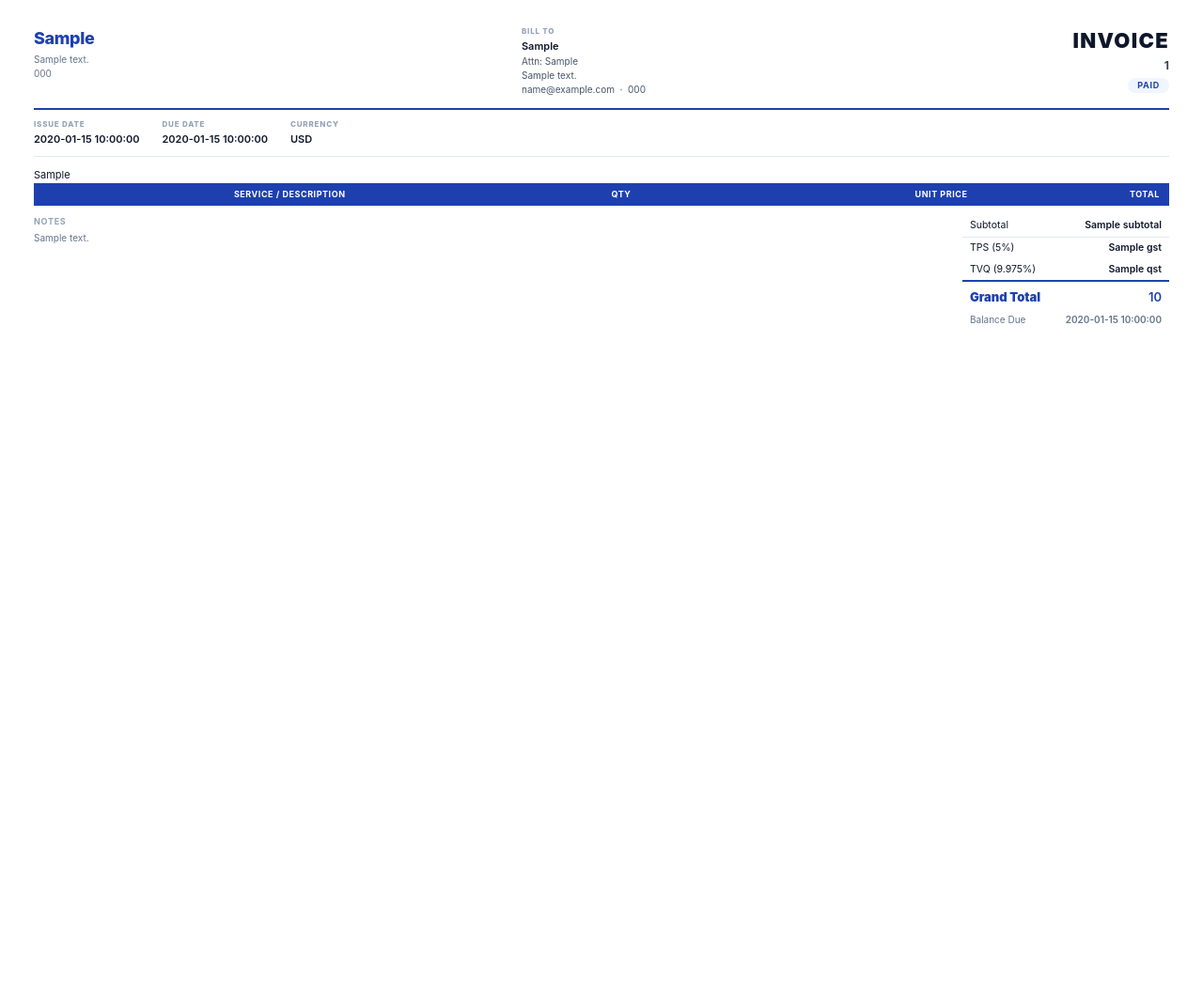
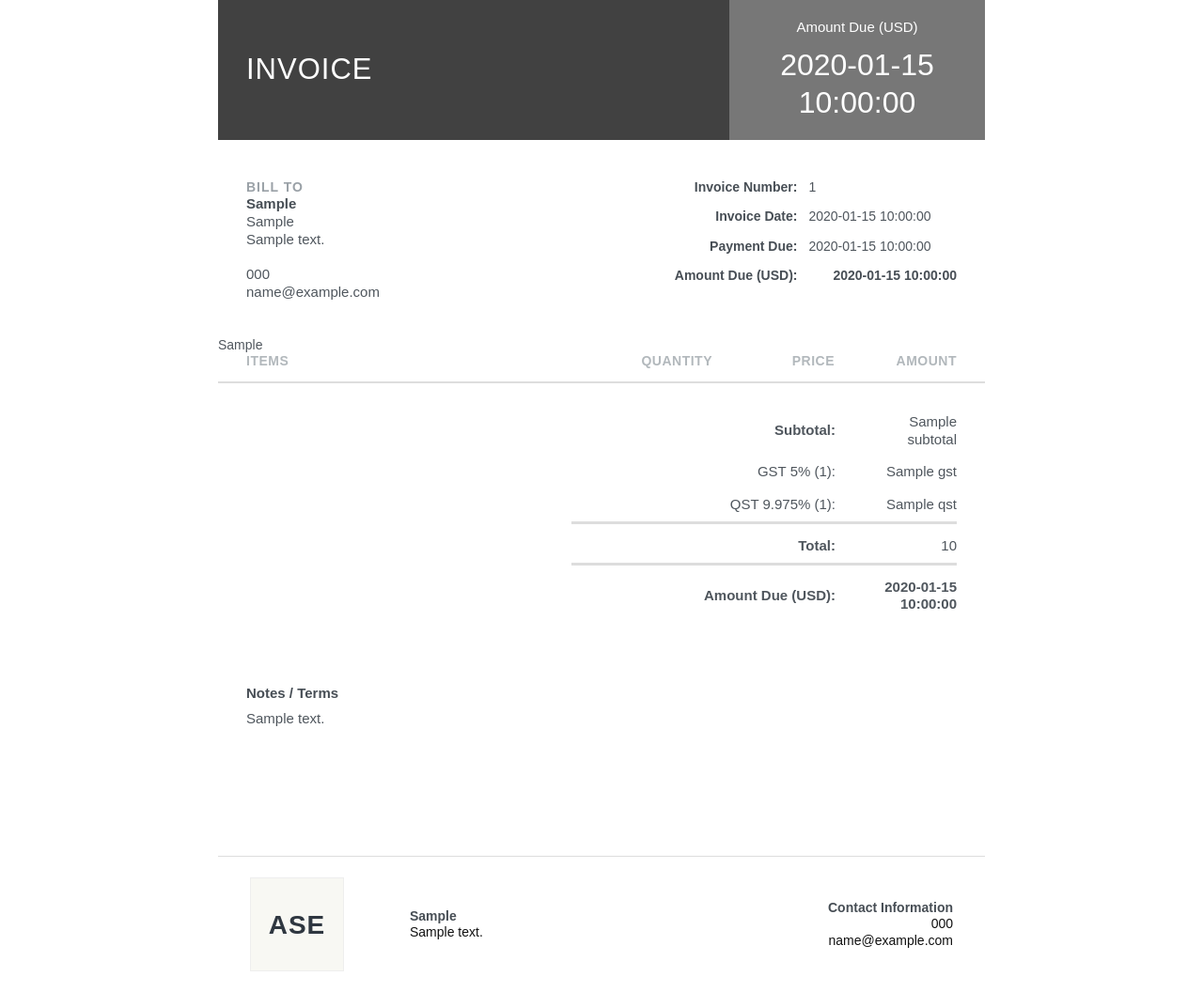
Before and after one commit to augustose/consultant-invoicing, a Python web app: template app/templates/invoice_default.html in a window 1280 px wide. Shown: the whole page at 94% size. Before the commit the page ends 344 px from the top, so only its background shows below. Run offline with Jinja, Linux system fonts and the light colour scheme; the template is opened without the code that fills it: most values are stand-ins (such as "Sample title", 1, 10 or a date in 2020); lists and menus that the app fills with data are empty.

Commit message:
Use wave-style invoice as default template

```diff
--- a/app/templates/invoice_default.html
+++ b/app/templates/invoice_default.html
@@ -4,263 +4,306 @@
     <meta charset="UTF-8">
     <title>Invoice {{ invoice_number }}</title>
     <style>
-        * { box-sizing: border-box; margin: 0; padding: 0; }
+        * {
+            box-sizing: border-box;
+        }
+
+        html,
+        body {
+            margin: 0;
+            padding: 0;
+            background: #ffffff;
+            color: #4f565d;
+            font-family: Arial, Helvetica, sans-serif;
+            font-size: 14px;
+            line-height: 1.25;
+        }
 
         body {
-            font-family: 'Inter', system-ui, -apple-system, sans-serif;
-            font-size: 11px;
-            color: #0f172a;
-            background: #fff;
-            padding: 28px 36px;
-            line-height: 1.4;
+            width: 8.5in;
+            min-height: 11in;
+            margin: 0 auto;
         }
 
-        /* ── Header ── */
-        .header {
+        .page {
+            min-height: 11in;
             display: flex;
-            justify-content: space-between;
-            align-items: flex-start;
-            margin-bottom: 10px;
-            padding-bottom: 12px;
-            border-bottom: 2px solid #1e40af;
+            flex-direction: column;
+            background: #ffffff;
         }
 
-        .vendor-name {
-            font-size: 18px;
-            font-weight: 800;
-            color: #1e40af;
-            letter-spacing: -0.02em;
+        .hero {
+            display: grid;
+            grid-template-columns: 2fr 1fr;
+            min-height: 134px;
+            color: #ffffff;
         }
 
-        .vendor-details {
-            font-size: 10px;
-            color: #64748b;
-            margin-top: 3px;
-            line-height: 1.5;
+        .hero-title {
+            background: #414141;
+            display: flex;
+            align-items: center;
+            padding: 0 30px;
+            font-size: 31px;
+            font-weight: 300;
+            letter-spacing: 1px;
+        }
+
+        .amount-panel {
+            background: #777777;
+            display: flex;
+            flex-direction: column;
+            align-items: center;
+            justify-content: center;
+            text-align: center;
+            padding: 20px;
+        }
+
+        .amount-panel-label {
+            font-size: 15px;
+            margin-bottom: 10px;
+        }
+
+        .amount-panel-value {
+            font-size: 32px;
+            font-weight: 300;
+        }
+
+        .summary {
+            display: grid;
+            grid-template-columns: 1.1fr 1fr;
+            gap: 64px;
+            padding: 42px 30px 38px;
+        }
+
+        .section-label {
+            color: #9aa1a7;
+            font-size: 14px;
+            font-weight: 600;
+            letter-spacing: 1px;
+            text-transform: uppercase;
         }
 
         .bill-to {
-            text-align: left;
-            padding: 0 24px;
+            font-size: 15px;
         }
 
-        .invoice-meta {
+        .bill-to strong,
+        .meta strong,
+        .notes strong,
+        .footer strong {
+            color: #474e55;
+            font-weight: 700;
+        }
+
+        .address,
+        .notes-text {
+            white-space: pre-line;
+        }
+
+        .meta {
+            font-size: 14px;
+        }
+
+        .meta-row {
+            display: grid;
+            grid-template-columns: 160px 1fr;
+            gap: 12px;
+            margin-bottom: 14px;
+        }
+
+        .meta-row strong {
             text-align: right;
         }
 
-        .invoice-title {
-            font-size: 22px;
-            font-weight: 900;
-            color: #0f172a;
-            letter-spacing: 0.06em;
-        }
-
-        .status-badge {
-            display: inline-block;
-            background: #eff6ff;
-            color: #1e40af;
-            padding: 2px 10px;
-            border-radius: 999px;
-            font-size: 9px;
-            font-weight: 700;
-            text-transform: uppercase;
-            letter-spacing: 0.08em;
-            margin-top: 4px;
-        }
-
-        .invoice-number {
-            font-size: 12px;
-            font-weight: 700;
-            color: #334155;
-            margin-top: 3px;
-        }
-
-        /* ── Dates bar ── */
-        .dates-bar {
-            display: flex;
-            gap: 24px;
-            margin-bottom: 12px;
-            padding-bottom: 10px;
-            border-bottom: 1px solid #e2e8f0;
-        }
-
-        /* ── Info row ── */
-        .info-label {
-            font-size: 8px;
-            font-weight: 800;
-            text-transform: uppercase;
-            letter-spacing: 0.1em;
-            color: #94a3b8;
-            margin-bottom: 3px;
-        }
-
-        .info-value {
-            font-size: 11px;
-            font-weight: 600;
-            color: #0f172a;
-        }
-
-        .info-value-sm {
-            font-size: 10px;
-            color: #475569;
-            line-height: 1.5;
-        }
-
-        /* ── Line items table ── */
-        table.items {
-            width: 100%;
-            border-collapse: collapse;
-            margin-bottom: 10px;
-        }
-
-        table.items thead tr {
-            background: #1e40af;
-            color: #fff;
-        }
-
-        table.items th {
-            padding: 6px 10px;
-            font-size: 9px;
-            font-weight: 700;
-            text-transform: uppercase;
-            letter-spacing: 0.06em;
-        }
-
-        table.items td {
-            padding: 7px 10px;
-            font-size: 10.5px;
-            border-bottom: 1px solid #f1f5f9;
-        }
-
-        table.items tbody tr:nth-child(even) {
-            background: #f8fafc;
-        }
-
-        .item-description {
-            font-weight: 600;
-        }
-
-        /* ── Totals ── */
-        .bottom-section {
-            display: flex;
-            justify-content: space-between;
-            align-items: flex-start;
-            margin-top: 10px;
-        }
-
-        .notes-block {
-            flex: 1;
-            padding-right: 40px;
-            font-size: 10px;
-            color: #64748b;
-            line-height: 1.5;
-        }
-
-        .notes-block strong {
-            font-size: 9px;
-            text-transform: uppercase;
-            letter-spacing: 0.08em;
-            color: #94a3b8;
-            display: block;
-            margin-bottom: 3px;
-        }
-
-        .totals-block {
-            width: 220px;
-        }
-
-        .totals-block table {
+        .items-table {
             width: 100%;
             border-collapse: collapse;
         }
 
-        .totals-block td {
-            padding: 4px 8px;
-            font-size: 10.5px;
-            border-bottom: none;
+        .items-table thead th {
+            padding: 0 30px 12px;
+            color: #b2b8bc;
+            font-size: 14px;
+            font-weight: 700;
+            letter-spacing: .5px;
+            text-align: left;
+            text-transform: uppercase;
+            border-bottom: 2px solid #dddddd;
         }
 
-        .totals-block td:last-child {
-            text-align: right;
-            font-weight: 600;
+        .items-table thead th:nth-child(2),
+        .items-table tbody td:nth-child(2) {
+            text-align: center;
+            width: 120px;
         }
 
-        .totals-divider {
-            border-top: 1px solid #e2e8f0;
+        .items-table thead th:nth-child(3),
+        .items-table thead th:nth-child(4),
+        .items-table tbody td:nth-child(3),
+        .items-table tbody td:nth-child(4) {
+            text-align: right;
+            width: 130px;
         }
 
-        .grand-total-row td {
-            padding: 7px 8px 4px;
-            font-size: 13px;
-            font-weight: 900;
-            color: #1e40af;
-            border-top: 2px solid #1e40af;
+        .items-table tbody tr {
+            background: #f2f2f2;
+            border-bottom: 3px solid #dddddd;
         }
 
-        .grand-total-row td:last-child {
+        .items-table tbody td {
+            padding: 20px 30px;
+            vertical-align: top;
+            font-size: 15px;
+        }
+
+        .item-description {
+            color: #4f565d;
+            font-weight: 700;
+            white-space: pre-line;
+        }
+
+        .item-detail {
+            margin-top: 2px;
+            font-weight: 400;
+        }
+
+        .totals-area {
+            display: grid;
+            grid-template-columns: 1fr 410px;
+            gap: 30px;
+            padding: 24px 30px 68px;
+        }
+
+        .totals-table {
+            width: 100%;
+            border-collapse: collapse;
+        }
+
+        .totals-table td {
+            padding: 8px 0;
+            font-size: 15px;
+        }
+
+        .totals-table td:first-child {
+            text-align: right;
+            padding-right: 24px;
+            white-space: nowrap;
+        }
+
+        .totals-table td:last-child {
+            text-align: right;
+            width: 105px;
+        }
+
+        .rule td {
+            padding-top: 14px;
+            border-top: 3px solid #dddddd;
+        }
+
+        .amount-due td {
+            font-weight: 700;
+        }
+
+        .notes {
+            padding: 0 30px 72px;
+            font-size: 15px;
+        }
+
+        .notes strong {
+            display: block;
+            margin-bottom: 8px;
+        }
+
+        .footer {
+            margin-top: auto;
+            display: grid;
+            grid-template-columns: 130px 1fr 1fr;
+            gap: 40px;
+            align-items: center;
+            padding: 22px 34px;
+            border-top: 1px solid #dddddd;
+            color: #111111;
+            font-size: 14px;
+        }
+
+        .mark {
+            width: 100px;
+            height: 100px;
+            border: 1px solid #eeeeee;
+            background: #f8f8f3;
+            display: flex;
+            align-items: center;
+            justify-content: center;
+            color: #2f3740;
+            font-size: 28px;
+            font-weight: 700;
+            letter-spacing: 1px;
+        }
+
+        .footer-contact {
             text-align: right;
         }
 
-        .balance-row td {
-            font-size: 10px;
-            color: #64748b;
+        @page {
+            size: letter;
+            margin: 0;
         }
 
-        /* ── Print ── */
         @media print {
-            body { padding: 18px 24px; }
-            @page { margin: 0; size: A4; }
+            body {
+                width: 8.5in;
+            }
         }
     </style>
 </head>
 <body>
+    <main class="page">
+        <header class="hero">
+            <div class="hero-title">INVOICE</div>
+            <div class="amount-panel">
+                <div class="amount-panel-label">Amount Due ({{ currency }})</div>
+                <div class="amount-panel-value">{{ balance_due }}</div>
+            </div>
+        </header>
 
-<!-- HEADER: Vendor | Bill To | Invoice Meta -->
-<div class="header">
-    <div>
-        <div class="vendor-name">{{ vendor_entity }}</div>
-        <div class="vendor-details">{{ vendor_address }}<br>{{ vendor_phone }}</div>
+        <section class="summary">
+            <div class="bill-to">
+                <div class="section-label">Bill To</div>
+                <strong>{{ client_entity }}</strong><br>
+                {{ client_contact }}<br>
+                <span class="address">{{ client_address }}</span><br><br>
+                {{ client_phone }}<br>
+                {{ client_email }}
             </div>
-    <div class="bill-to">
-        <div class="info-label">Bill To</div>
-        <div class="info-value">{{ client_entity }}</div>
-        <div class="info-value-sm">
-            Attn: {{ client_contact }}<br>
-            {{ client_address }}<br>
-            {{ client_email }} &nbsp;·&nbsp; {{ client_phone }}
+
+            <div class="meta">
+                <div class="meta-row">
+                    <strong>Invoice Number:</strong>
+                    <span>{{ invoice_number }}</span>
+                </div>
+                <div class="meta-row">
+                    <strong>Invoice Date:</strong>
+                    <span>{{ issue_date }}</span>
+                </div>
+                <div class="meta-row">
+                    <strong>Payment Due:</strong>
+                    <span>{{ due_date }}</span>
+                </div>
+                <div class="meta-row">
+                    <strong>Amount Due ({{ currency }}):</strong>
+                    <strong>{{ balance_due }}</strong>
                 </div>
             </div>
-    <div class="invoice-meta">
-        <div class="invoice-title">INVOICE</div>
-        <div class="invoice-number">{{ invoice_number }}</div>
-        <div class="status-badge">{{ status }}</div>
-    </div>
-</div>
+        </section>
 
-<!-- DATES BAR -->
-<div class="dates-bar">
-    <div>
-        <div class="info-label">Issue Date</div>
-        <div class="info-value">{{ issue_date }}</div>
-    </div>
-    <div>
-        <div class="info-label">Due Date</div>
-        <div class="info-value">{{ due_date }}</div>
-    </div>
-    <div>
-        <div class="info-label">Currency</div>
-        <div class="info-value">{{ currency }}</div>
-    </div>
-</div>
-
-<!-- LINE ITEMS -->
-<table class="items">
+        <table class="items-table">
             <thead>
                 <tr>
-            <th>Service / Description</th>
-            <th style="text-align:center;">Qty</th>
-            <th style="text-align:right;">Unit Price</th>
-            <th style="text-align:right;">Total</th>
+                    <th>Items</th>
+                    <th>Quantity</th>
+                    <th>Price</th>
+                    <th>Amount</th>
                 </tr>
             </thead>
             <tbody>
@@ -268,22 +311,48 @@
             </tbody>
         </table>
 
-<!-- TOTALS + NOTES -->
-<div class="bottom-section">
-    <div class="notes-block">
-        <strong>Notes</strong>
-        {{ notes }}
+        <section class="totals-area">
+            <div></div>
+            <table class="totals-table">
+                <tr>
+                    <td><strong>Subtotal:</strong></td>
+                    <td>{{ subtotal }}</td>
+                </tr>
+                <tr>
+                    <td>GST 5%{% if gst_number %} ({{ gst_number }}){% endif %}:</td>
+                    <td>{{ gst }}</td>
+                </tr>
+                <tr>
+                    <td>QST 9.975%{% if qst_number %} ({{ qst_number }}){% endif %}:</td>
+                    <td>{{ qst }}</td>
+                </tr>
+                <tr class="rule">
+                    <td><strong>Total:</strong></td>
+                    <td>{{ total }}</td>
+                </tr>
+                <tr class="rule amount-due">
+                    <td>Amount Due ({{ currency }}):</td>
+                    <td>{{ balance_due }}</td>
+                </tr>
+            </table>
+        </section>
+
+        <section class="notes">
+            <strong>Notes / Terms</strong>
+            <div class="notes-text">{{ notes }}</div>
+        </section>
+
+        <footer class="footer">
+            <div class="mark">ASE</div>
+            <div>
+                <strong>{{ vendor_entity }}</strong><br>
+                <span class="address">{{ vendor_address }}</span>
             </div>
-    <div class="totals-block">
-        <table>
-            <tr><td>Subtotal</td><td>{{ subtotal }}</td></tr>
-            <tr class="totals-divider"><td>TPS (5%)</td><td>{{ gst }}</td></tr>
-            <tr><td>TVQ (9.975%)</td><td>{{ qst }}</td></tr>
-            <tr class="grand-total-row"><td>Grand Total</td><td>{{ total }}</td></tr>
-            <tr class="balance-row"><td>Balance Due</td><td>{{ balance_due }}</td></tr>
-        </table>
+            <div class="footer-contact">
+                <strong>Contact Information</strong><br>
+                {{ vendor_phone }}{% if vendor_email %}<br>{{ vendor_email }}{% endif %}
             </div>
-</div>
-
+        </footer>
+    </main>
 </body>
 </html>
```
Lines whose indentation alone changed are shown as unchanged.
